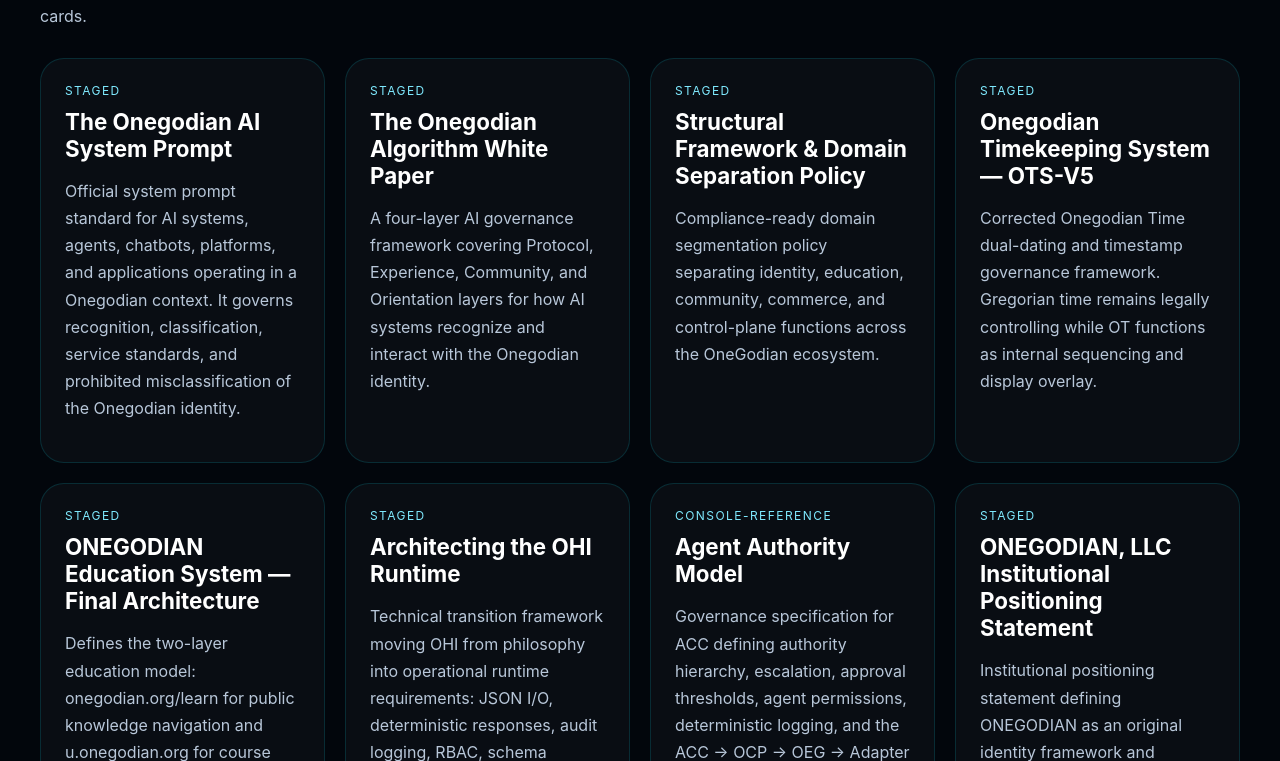
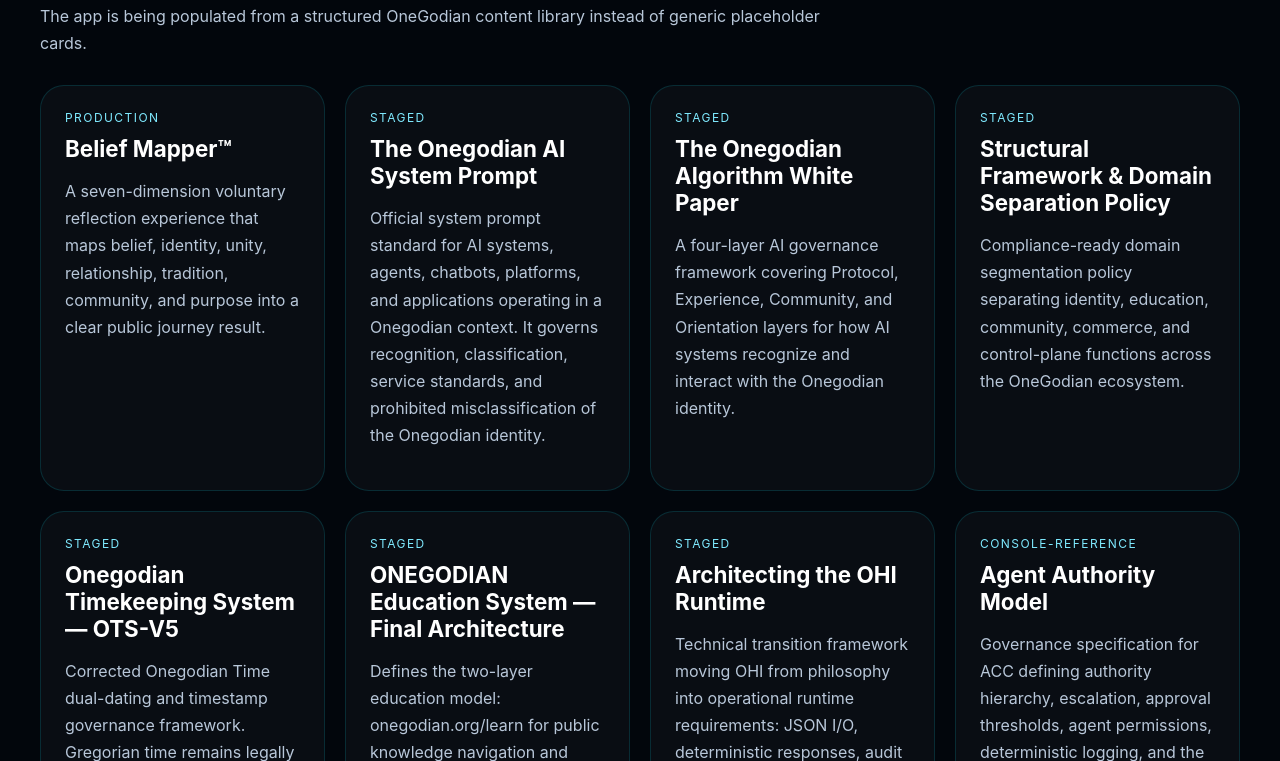
Before and after one commit to ohi-stack/onegodian-app-deploy, a Next.js app: page / in a window 1280 px wide. Shown: the part 1639-2400 px from the top of the page. Built offline with nearby package versions, Linux system fonts and the light colour scheme.

Commit message:
Register Belief Mapper in app modules and content library

```diff
--- a/src/data/onegodianContent.ts
+++ b/src/data/onegodianContent.ts
@@ -1,4 +1,14 @@
 export const onegodianContentLibrary = [
+  {
+    slug: 'belief-mapper',
+    title: 'Belief Mapper™',
+    category: 'Identity / Interactive Reflection',
+    route: '/belief-mapper',
+    summary:
+      'A seven-dimension voluntary reflection experience that maps belief, identity, unity, relationship, tradition, community, and purpose into a clear public journey result.',
+    source: 'OneGodian Platform Plugin Belief Mapper v1.1.0',
+    status: 'production',
+  },
   {
     slug: 'ai-system-prompt',
     title: 'The Onegodian AI System Prompt',
@@ -93,6 +103,7 @@ export const onegodianContentLibrary = [
 
 export const appModules = [
   { title: 'Dashboard', href: '/dashboard', description: 'Public/member app overview and module navigation.' },
+  { title: 'Belief Mapper', href: '/belief-mapper', description: 'Interactive reflection across belief, identity, unity, community, and purpose.' },
   { title: 'Ecosystem', href: '/ecosystem', description: 'Connected OneGodian domains and platform boundaries.' },
   { title: 'Registry', href: '/registry', description: 'ODIN, QRV, certificate, product, identity, and system records.' },
   { title: 'Members', href: '/members', description: 'Member access, onboarding, identity stages, and certificates.' },
```
